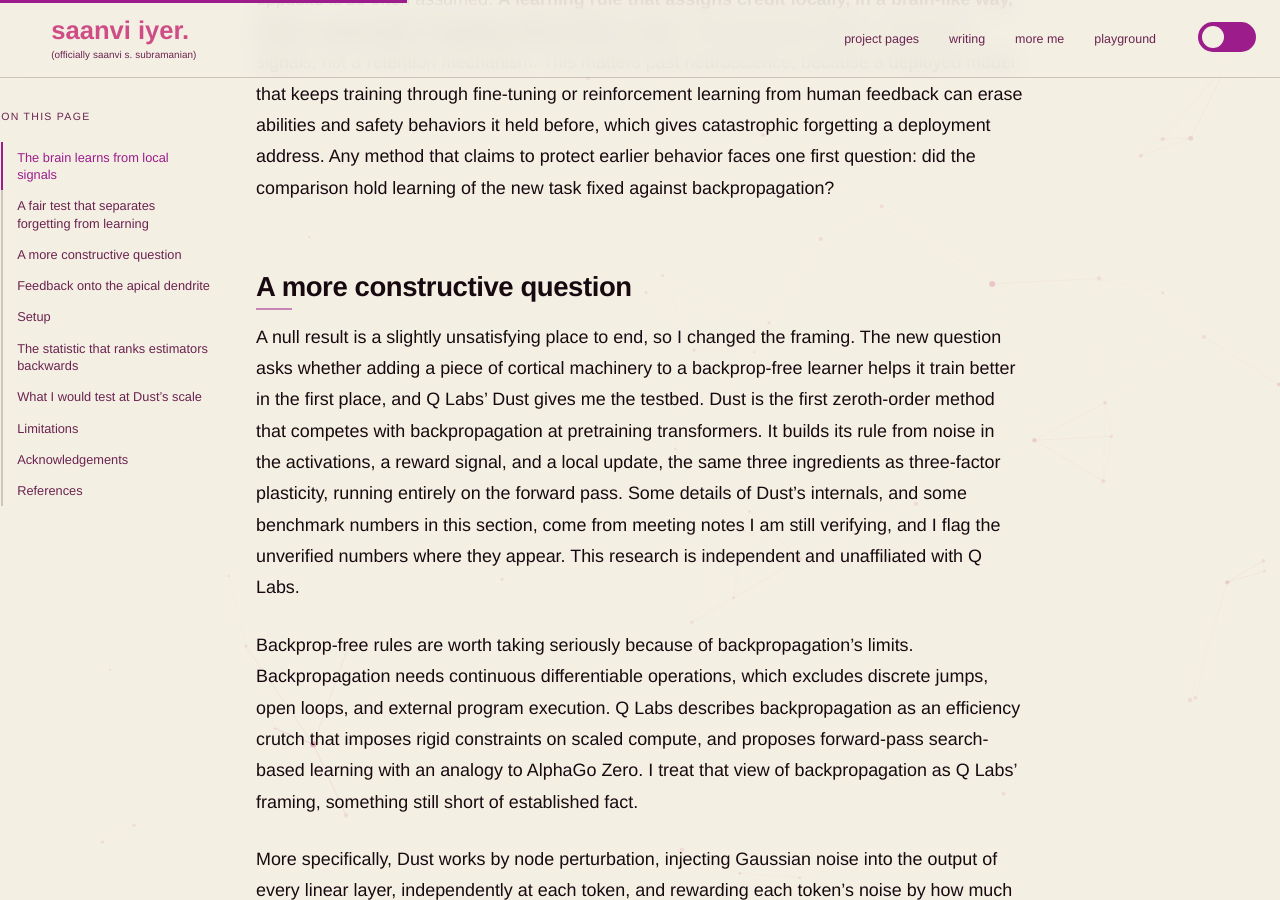
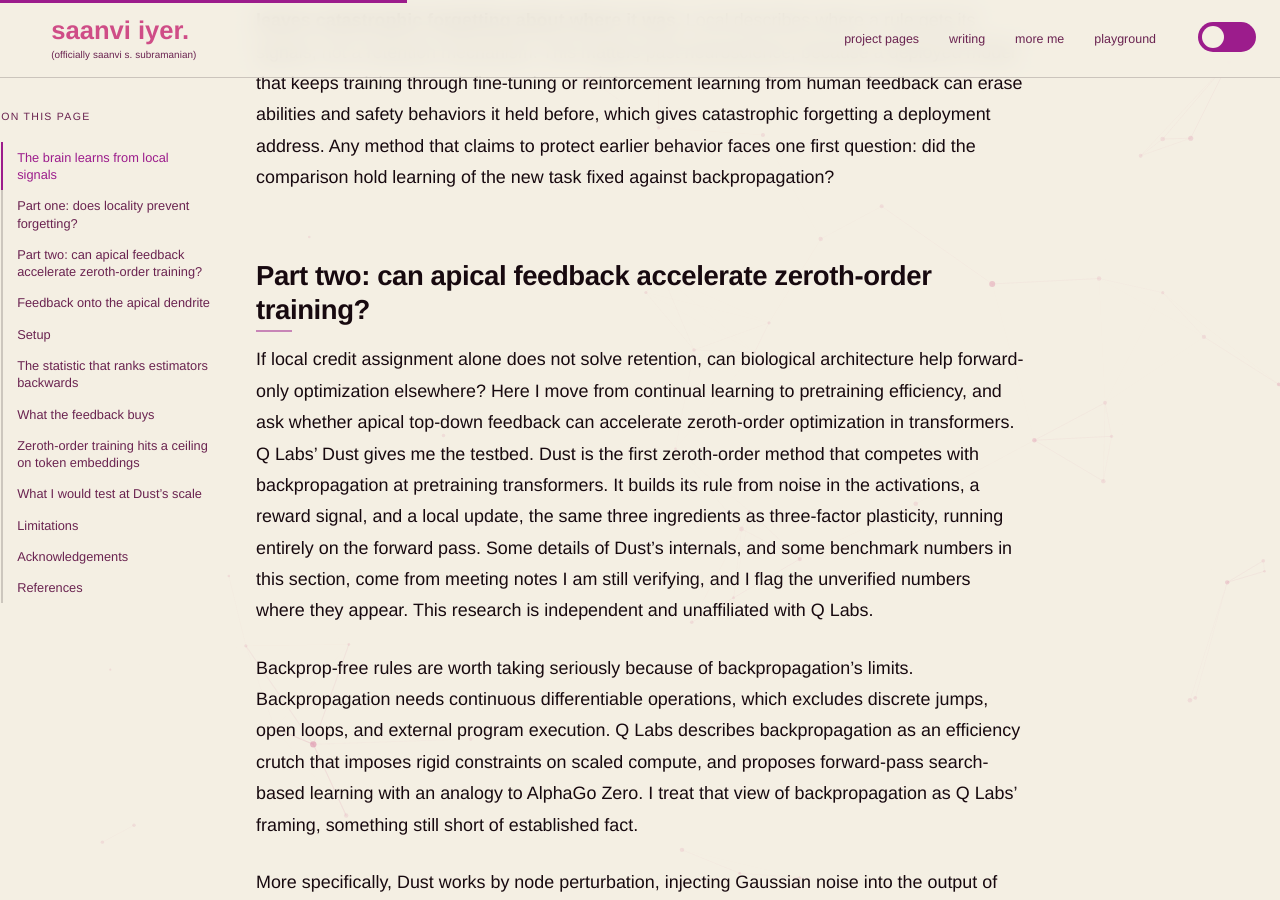
Before and after one commit to saanviiyer/saanviiyer.github.io, a Jekyll site: the page built from _posts/2026-10-12-brain-like-learning.md, in a window 1280 px wide and 900 px high, scrolled down 5988 px. Built offline with Jekyll 4.4.1, drawn with Linux system fonts in a browser that asks for light colours; some web fonts are replaced; some of the changed text lies outside the part shown.

Commit message:
Restructure Apical Dust: two-part framing, fix bio categorization, tighten stats, surface takeaways

```diff
--- a/_posts/2026-10-12-brain-like-learning.md
+++ b/_posts/2026-10-12-brain-like-learning.md
@@ -30,7 +30,7 @@ After reading *Backpropagation and the Brain* last summer, it was clear the brai
 
 **The cortex learns forward.** Backpropagation needs two things a biological circuit lacks. It needs the backward path to use the exact transpose of the forward weights, the weight-transport problem, and it needs a global error signal threaded precisely backward through every layer. Biological synapses update from local quantities, roughly presynaptic activity, postsynaptic activity, and a neuromodulatory third factor that stands in for reward or surprise. That is three-factor plasticity, and it is local in both space and time.
 
-A fourth ingredient that the brain uses, and machine learning rarely copies, is top-down feedback. Bottom-up input lands on the basal dendrites near the cell body, and top-down feedback from higher areas lands on a separate part of the neuron, the apical dendrite up in the tuft. Guerguiev, Lillicrap and Richards built a learning rule on this anatomy, and their model treats the apical signal as a local teaching signal that tells the cell which way to change. Another line of work asks where errors originate at the apical dendrites when top-down feedback mismatches the activity the cell predicted. I come back to this later.
+Beyond local plasticity, cortical neurons also use structural compartmentalization, which machine learning rarely copies. Bottom-up input lands on the basal dendrites near the cell body, while top-down feedback from higher areas lands on a separate compartment, the apical dendrite up in the tuft. Guerguiev, Lillicrap and Richards built a learning rule on this anatomy, and their model treats the apical signal as a local teaching signal that tells the cell which way to change. Another line of work asks where errors originate at the apical dendrites when top-down feedback mismatches the activity the cell predicted. I come back to this later.
 
 This gap is usually framed as a problem for biological plausibility. It is just as interesting for machine learning, and it splits into two questions. If the brain learns continually from a forward process and a small sample of past experience, then its machinery is a candidate solution to catastrophic forgetting, the failure where a network trained on a new task overwrites the weights that encoded the old one. And if a backprop-free rule can be pushed to train as well as backpropagation, that can dramatically change model training. First I test the forgetting question, then the training question.
 
@@ -46,7 +46,7 @@ Each of these three rules assigns credit in a different way, and each avoids the
 
 All three are biologically motivated, and reports credit all three with helping on forgetting. The rest of this half asks whether that help holds up once the comparison is fair.
 
-## A fair test that separates forgetting from learning
+## Part one: does locality prevent forgetting?
 
 I first built a measuring instrument. I weakened backpropagation across eleven settings that vary only epochs and learning rate, holding out any mechanism that protects old tasks. I measured backward transfer, the change in accuracy on earlier tasks after training on later ones, against how well the network learned the new task. The task is class-incremental Split-CIFAR-10, five tasks of two classes each with a single growing head and no task labels at test time, the hard version of the problem, with Split-CIFAR-100 and Split-FashionMNIST as replications. Every arm trains the same two-layer network, so the learning rule is the only thing that changes.
 
@@ -62,11 +62,11 @@ Within each seed, **backward transfer turned out to be almost a deterministic fu
   <figcaption><strong>The fair comparison.</strong> Backward transfer falls along one curve as a network learns each task better, so comparing a local rule against backpropagation trained to a higher accuracy makes the rule look like it forgets less. Slide the baseline down to the rule's own learning accuracy and the apparent edge collapses to the measured +0.21 points, while replay stays about 10.6 points above the curve. Axes are schematic. The matched edge (+0.21) and replay (+10.6) are measured on class-incremental Split-CIFAR-10.</figcaption>
 </figure>
 
-Matched this way, the bio-plausible rules stop looking special. Feedback alignment differed from backpropagation by -0.08 points, with a 95% interval of [-0.21, +0.05], and direct feedback alignment by -0.11, [-0.28, +0.06]. Both intervals contain zero, so **both rules forget at about the backpropagation rate once the baseline is tuned fairly.** Predictive coding retained 0.21 points more, [+0.11, +0.31], p = 0.001. I had said ahead of time that a local rule retaining better at matched learning would refute my hypothesis, so I report predictive coding as a refutation, and I note that 0.21 points is about a fifth of the instrument's own error and that the gap correction alone flips its sign. I read this as the locality advantage being an artifact of a baseline that was allowed to learn more. **Locality of credit assignment leaves forgetting about where it was.**
+Matched this way, the bio-plausible rules stop looking special. Feedback alignment differed from backpropagation by -0.08 points, with a 95% interval of [-0.21, +0.05], and direct feedback alignment by -0.11, [-0.28, +0.06]. Both intervals contain zero, so **both rules forget at about the backpropagation rate once the baseline is tuned fairly.** Predictive coding retained 0.21 points more, [+0.11, +0.31], p = 0.001. I had pre-registered that a local rule retaining better at matched learning would refute my hypothesis, so I report predictive coding as a refutation. But +0.21 points is under a fifth of the instrument's own error (mean absolute error 1.09), and the gap correction alone flips its sign, so I read the apparent locality advantage as an artifact of a baseline allowed to learn more. **Locality of credit assignment leaves forgetting about where it was.**
 
 ![Backward transfer against learning accuracy on Split-CIFAR-10 and Split-CIFAR-100, where local rules sit on the backpropagation curve and replay sits above it](/assets/images/engram-continual-learning/locality.png)
 
-**Figure 1.** Backward transfer against learning accuracy on Split-CIFAR-10 and Split-CIFAR-100. The backpropagation ladder traces the trade-off between learning a new task and forgetting earlier ones, so local rules that fall on the curve forget about as much as backpropagation at a matched learning accuracy, and only replay sits above it. Locality moves you along the trade-off. It does not shift the trade-off itself.
+**Figure 1.** Backward transfer against learning accuracy on Split-CIFAR-10 and Split-CIFAR-100. Each point is one training run; the backpropagation ladder is the fitted curve. Local rules fall on the curve, and only replay sits above it.
 
 Forgetting can be reduced with replay, which I added as a positive control. It rehearses a small sample of earlier data while learning the new task, and **it improved retention by 10.6 points, [+10.0, +11.1], about fifty times the predictive-coding effect.** Rehearsal accounts for the gain, which matches a plain reading of the brain. The hippocampus replays experience during rest and sleep, and replay is among the most clearly established biological mechanisms for retention.
 
@@ -78,9 +78,9 @@ One limit here. Split-CIFAR-10 with a growing head keeps little to begin with, a
 
 The conclusion from the continual-learning side is a null, worth stating cleanly because the opposite is so often assumed. **A learning rule that assigns credit locally, in a brain-like way, leaves catastrophic forgetting about where it was.** Local describes where a rule gets its signals, not a retention mechanism. This matters past neuroscience, because a deployed model that keeps training through fine-tuning or reinforcement learning from human feedback can erase abilities and safety behaviors it held before, which gives catastrophic forgetting a deployment address. Any method that claims to protect earlier behavior faces one first question: did the comparison hold learning of the new task fixed against backpropagation?
 
-## A more constructive question
+## Part two: can apical feedback accelerate zeroth-order training?
 
-A null result is a slightly unsatisfying place to end, so I changed the framing. The new question asks whether adding a piece of cortical machinery to a backprop-free learner helps it train better in the first place, and Q Labs' Dust gives me the testbed. Dust is the first zeroth-order method that competes with backpropagation at pretraining transformers. It builds its rule from noise in the activations, a reward signal, and a local update, the same three ingredients as three-factor plasticity, running entirely on the forward pass. Some details of Dust's internals, and some benchmark numbers in this section, come from meeting notes I am still verifying, and I flag the unverified numbers where they appear. This research is independent and unaffiliated with Q Labs.
+If local credit assignment alone does not solve retention, can biological architecture help forward-only optimization elsewhere? Here I move from continual learning to pretraining efficiency, and ask whether apical top-down feedback can accelerate zeroth-order optimization in transformers. Q Labs' Dust gives me the testbed. Dust is the first zeroth-order method that competes with backpropagation at pretraining transformers. It builds its rule from noise in the activations, a reward signal, and a local update, the same three ingredients as three-factor plasticity, running entirely on the forward pass. Some details of Dust's internals, and some benchmark numbers in this section, come from meeting notes I am still verifying, and I flag the unverified numbers where they appear. This research is independent and unaffiliated with Q Labs.
 
 Backprop-free rules are worth taking seriously because of backpropagation's limits. Backpropagation needs continuous differentiable operations, which excludes discrete jumps, open loops, and external program execution. Q Labs describes backpropagation as an efficiency crutch that imposes rigid constraints on scaled compute, and proposes forward-pass search-based learning with an analogy to AlphaGo Zero. I treat that view of backpropagation as Q Labs' framing, something still short of established fact.
 
@@ -173,6 +173,8 @@ This finding changes a decision the Dust team makes in practice, and I rank it t
 
 If single-batch cosine is the filter that picks which estimator or hyperparameter to scale, it will prefer the biased one, which looks aligned every step and quietly accumulates error through momentum. The averaging test costs one extra loop and gives the right ordering.
 
+## What the feedback buys
+
 Kept unbiased, the feedback helps where Dust is noisiest. **Apical has lower test loss than Dust in every seed-paired comparison at K=16 and K=64.** It also varies less across seeds, which is what variance reduction should do, and watching the seed spread shrink made me trust the mechanism more. At K=256 the advantage is gone, and Apical wins 2 of 3 pairs, by -0.001 on average.
 
 | Method | K = 16 | K = 64 | K = 256 |
@@ -199,6 +201,8 @@ To express the K=16 gain as population, I interpolated Dust's loss log-linearly
 Equal population can still mean unequal cost, so I timed both methods. In the sweep, my first Apical implementation took about twice as long per run as Dust at K=16. At that price, Dust could double its population and match Apical. Almost all of the overhead was waste. The code repeated a clean forward pass and a logit jitter, computed split-half estimates even when they went unused, and inverted a 65-by-65 matrix that forced a GPU-to-CPU sync every step. The method itself adds one small matrix product per module plus the regression update. That is about 1% of the arithmetic of the perturbed forward passes.
 
 With the waste removed, the median step time of Apical relative to Dust, over three interleaved rounds, was 0.86x at K=16, 1.22x at K=64 and 0.95x at K=256. Other jobs shared the machine, so I read these times as equal within about 20%. The optimized code does the same math with a different random stream. One K=16 run with it reached 2.500, against 2.502 for the original code on the same seed. At K=16 the gain is worth about a doubling of population, which is well above a 20% cost, so **the gain survives matched compute.** My first implementation would have erased it.
+
+## Zeroth-order training hits a ceiling on token embeddings
 
 The averaging test also locates the remaining bias in Dust itself. On Dust's own estimates, with 1024 independent estimates averaged on one batch, my original Dust reaches cosine 0.98 on queries, attention outputs and the MLP. **It reaches only 0.88 on keys and values and 0.71 on the token embedding.** Two credit rules explain the gap, the first being that my reimplementation credited keys and values with a discounted sum of downstream token losses, which is cruder than the paper's rule, the second that it credited each embedding only for its own token's loss. The Dust paper makes the same choice. As I read its Section 2.3, only keys, values, gates and value embeddings receive credit from future tokens. However, the embedding at token t enters the residual stream, and later tokens read it through attention, so its true gradient includes their losses.
 
```
